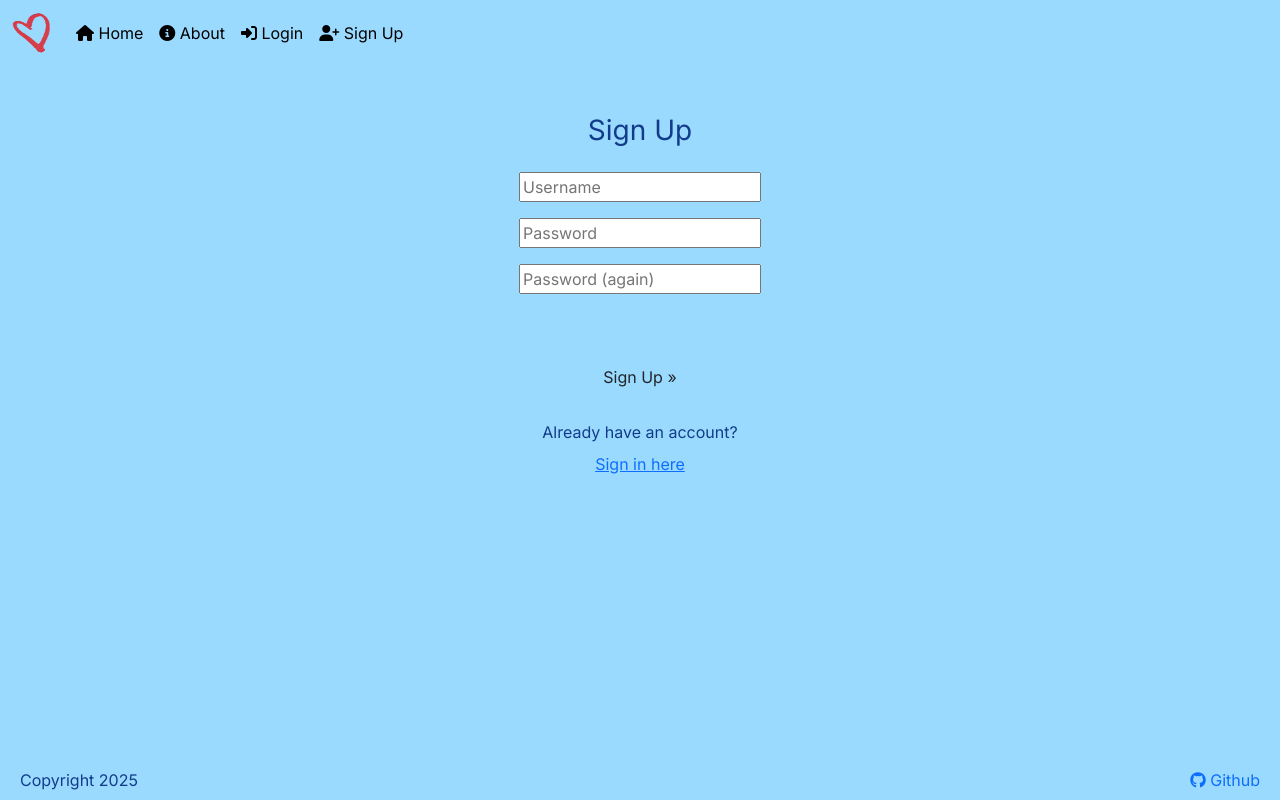
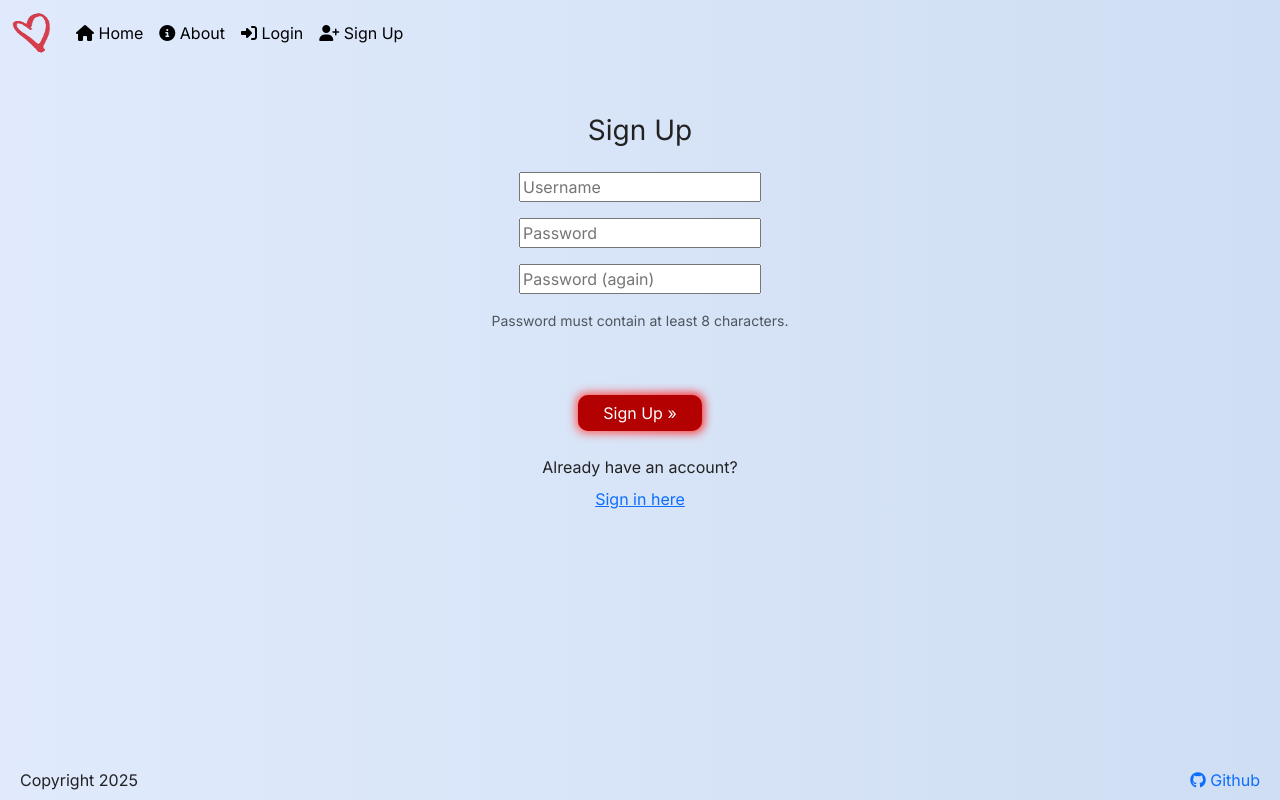
Before and after one commit to j0hanz/Team6-Feb25Hackathon, a Django app: page /accounts/signup/ in a window 1280 px wide. Run offline with Django 5.2, Linux system fonts and the light colour scheme; some libraries are stand-ins or nearby versions; some web fonts are replaced.

Commit message:
Enhance button styles and add password help text in forms

```diff
--- a/about/templates/about/about.html
+++ b/about/templates/about/about.html
@@ -56,7 +56,7 @@
             Sign up now and start your journey to finding love. It's free and only takes a few minutes to create your profile.
           </p>
           <a href="{% url 'account_signup' %}"
-             class="btn btn-primary">
+             class="btn button-animation">
             <i class="fas fa-user-plus"></i> Sign Up
           </a>
         </div>
--- a/home/templates/home/home.html
+++ b/home/templates/home/home.html
@@ -55,7 +55,7 @@
             Sign up now and take the first step towards finding love and companionship. It's free and only takes a few minutes to create your profile.
           </p>
           <a href="{% url 'account_signup' %}"
-             class="btn btn-primary">
+             class="btn button-animation">
             <i class="fas fa-user-plus"></i> Sign Up
           </a>
         </div>
--- a/static/css/styles.css
+++ b/static/css/styles.css
@@ -1,17 +1,17 @@
 /* General body styles */
 body {
-    background-color: rgba(139, 212, 255, 0.856);
-    color: rgb(18, 60, 139);
+  background: linear-gradient(to right, #e0eafc, #cfdef3);
+  color: #222;
 }
 
 body.light {
-  background-color: #ffffff;
-  color: #000000;
+  background: linear-gradient(to right, #e0eafc, #cfdef3);
+  color: #222;
 }
 
 body.dark {
-  background-color: #000000;
-  color: #ffffff;
+  background: linear-gradient(to right, #2c3e50, #34495e);
+  color: #ddd;
 }
 
 body.default {
@@ -127,3 +127,76 @@ body.dark .navLink .footer-link,
 body.dark .footer .footer-link {
   color: #ffffff;
 }
+
+/* custom button */
+.button-animation {
+  padding: 0.4em 1.6em;
+  border: none;
+  outline: none;
+  color: #ffffff;
+  background: #ff4d4d;
+  cursor: pointer;
+  position: relative;
+  z-index: 0;
+  border-radius: 10px;
+  user-select: none;
+  -webkit-user-select: none;
+  touch-action: manipulation;
+  transition: transform 0.3s ease-in-out;
+}
+
+.button-animation:hover {
+  transform: scale(1.05);
+}
+
+.button-animation:before {
+  content: "";
+  background: linear-gradient(
+    45deg,
+    #ff6666,
+    #ff4d4d,
+    #ff3333,
+    #ff1a1a,
+    #ff0000,
+    #ff6666,
+    #ff4d4d,
+    #ff3333,
+    #ff6666
+  );
+  position: absolute;
+  top: -2px;
+  left: -2px;
+  background-size: 400%;
+  z-index: -1;
+  filter: blur(5px);
+  -webkit-filter: blur(5px);
+  width: calc(100% + 4px);
+  height: calc(100% + 4px);
+  animation: glowing-button-animation 10s linear infinite;
+  transition: opacity 0.5s ease-in-out;
+  border-radius: 10px;
+}
+
+@keyframes glowing-button-animation {
+  0% {
+    background-position: 0 0;
+  }
+  50% {
+    background-position: 400% 0;
+  }
+  100% {
+    background-position: 0 0;
+  }
+}
+
+.button-animation:after {
+  z-index: -1;
+  content: "";
+  position: absolute;
+  width: 100%;
+  height: 100%;
+  background: #b30000;
+  left: 0;
+  top: 0;
+  border-radius: 10px;
+}
--- a/templates/account/login.html
+++ b/templates/account/login.html
@@ -22,6 +22,10 @@
           <div class="form-group mb-3">
             {{ form.password }}
             {{ form.password.errors }}
+            <small id="id_password_helptext"
+                   class="form-text text-muted d-block my-3">
+              {% trans "Your password must contain at least 8 characters." %}
+            </small>
           </div>
           {% if redirect_field_value %}
             <input type="hidden"
--- a/templates/account/signup.html
+++ b/templates/account/signup.html
@@ -27,6 +27,10 @@
           <div class="form-group mb-3">
             {{ form.password2 }}
             {{ form.password2.errors }}
+            <small id="id_password_helptext"
+                   class="form-text text-muted d-block my-3">
+              {% trans "Password must contain at least 8 characters." %}
+            </small>
           </div>
           {% if redirect_field_value %}
             <input type="hidden"
```
